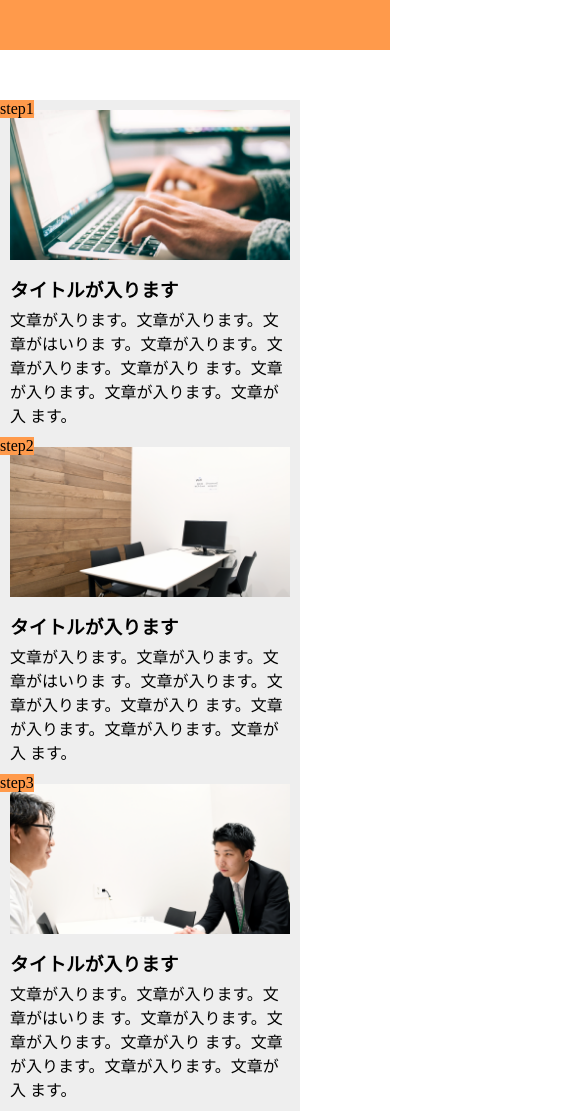
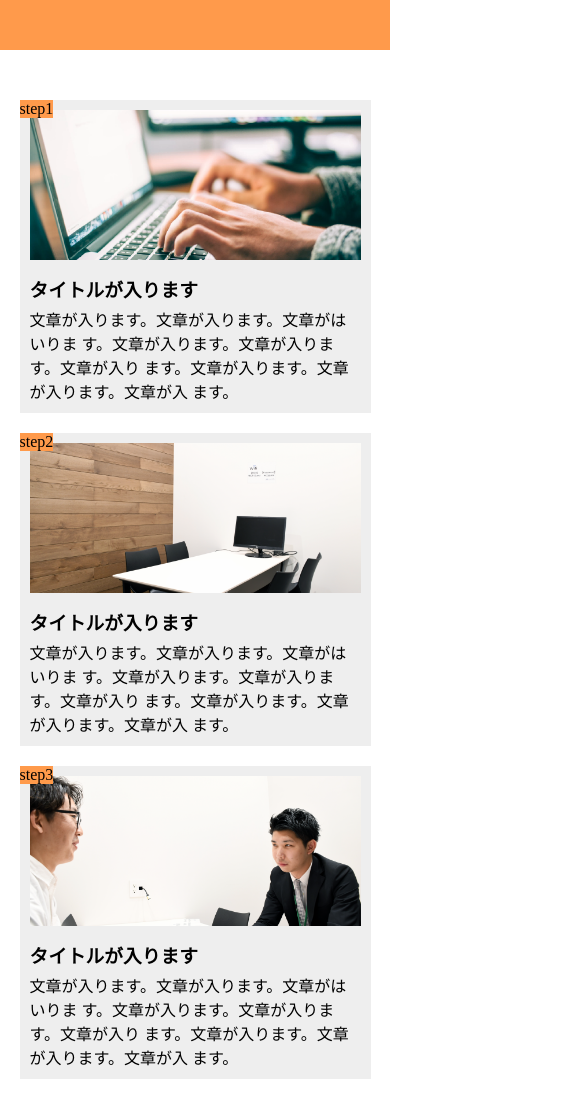
Before and after one commit to Masashi-Sakurai-Infratop/Infratop-Assignment1, a plain HTML site: page exercise/index.html in a window 390 px wide. Shown: the top 1114 px of the page, 585 px wide, since content can reach past the window. Drawn offline with Linux system fonts and the light colour scheme.

Commit message:
[Update] 細部レイアウトの調整

```diff
--- a/exercise/style.css
+++ b/exercise/style.css
@@ -63,6 +63,25 @@ footer {
 
 @media screen and (max-width: 768px){
   main {
+    width: 100%;
     display: block;
   }
+
+  .box {
+    width: 90%;
+    margin-bottom: 20px;
+    margin-right: 5%;
+    margin-left: 5%;
+  }
+
+  .box:nth-child(1),
+  .box:nth-child(2) {
+    margin-right: 0px;
+  }
+
+  .box:nth-child(3) {
+    margin-bottom: 0px;
+  }
+
+
 }
```
